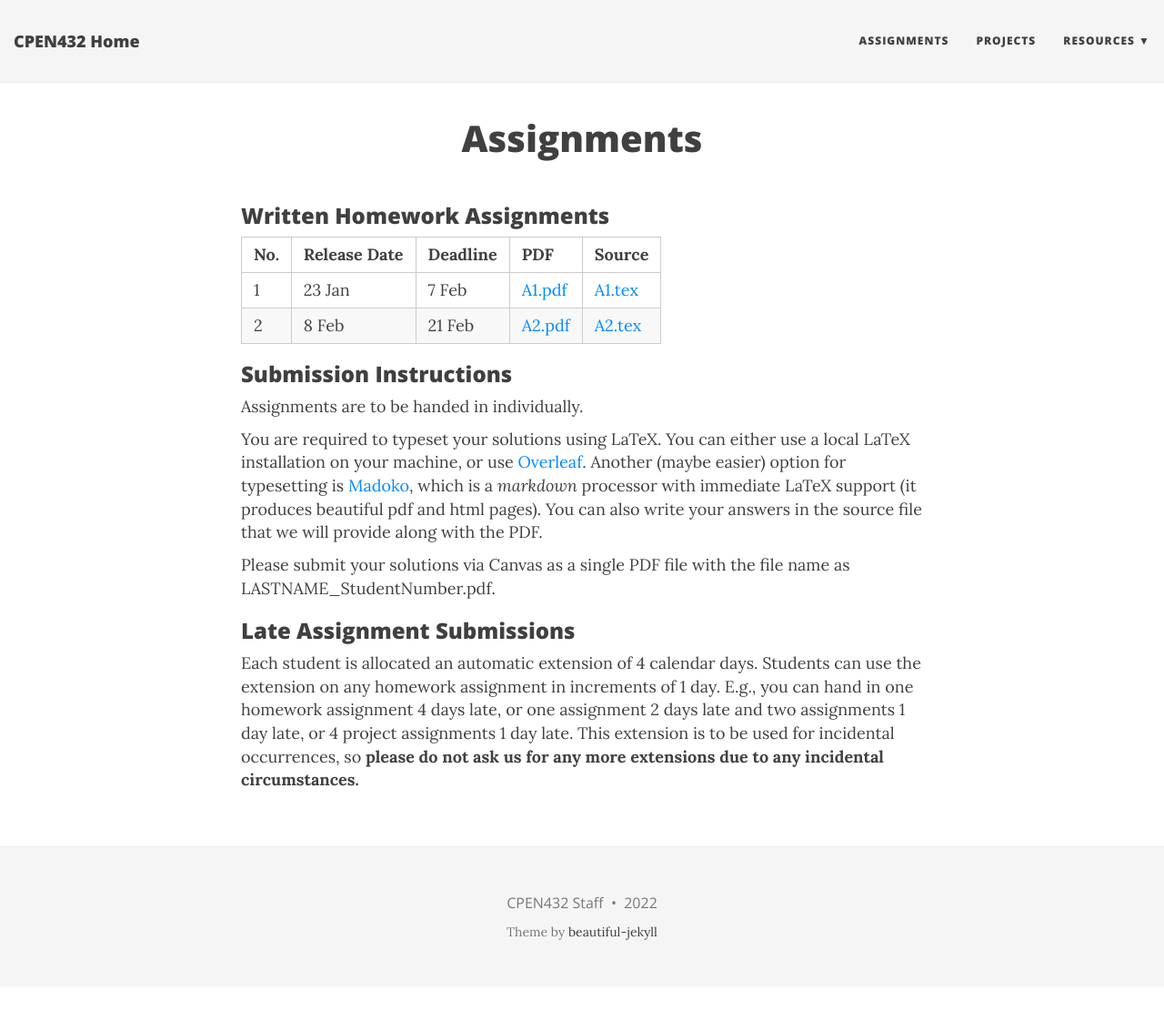
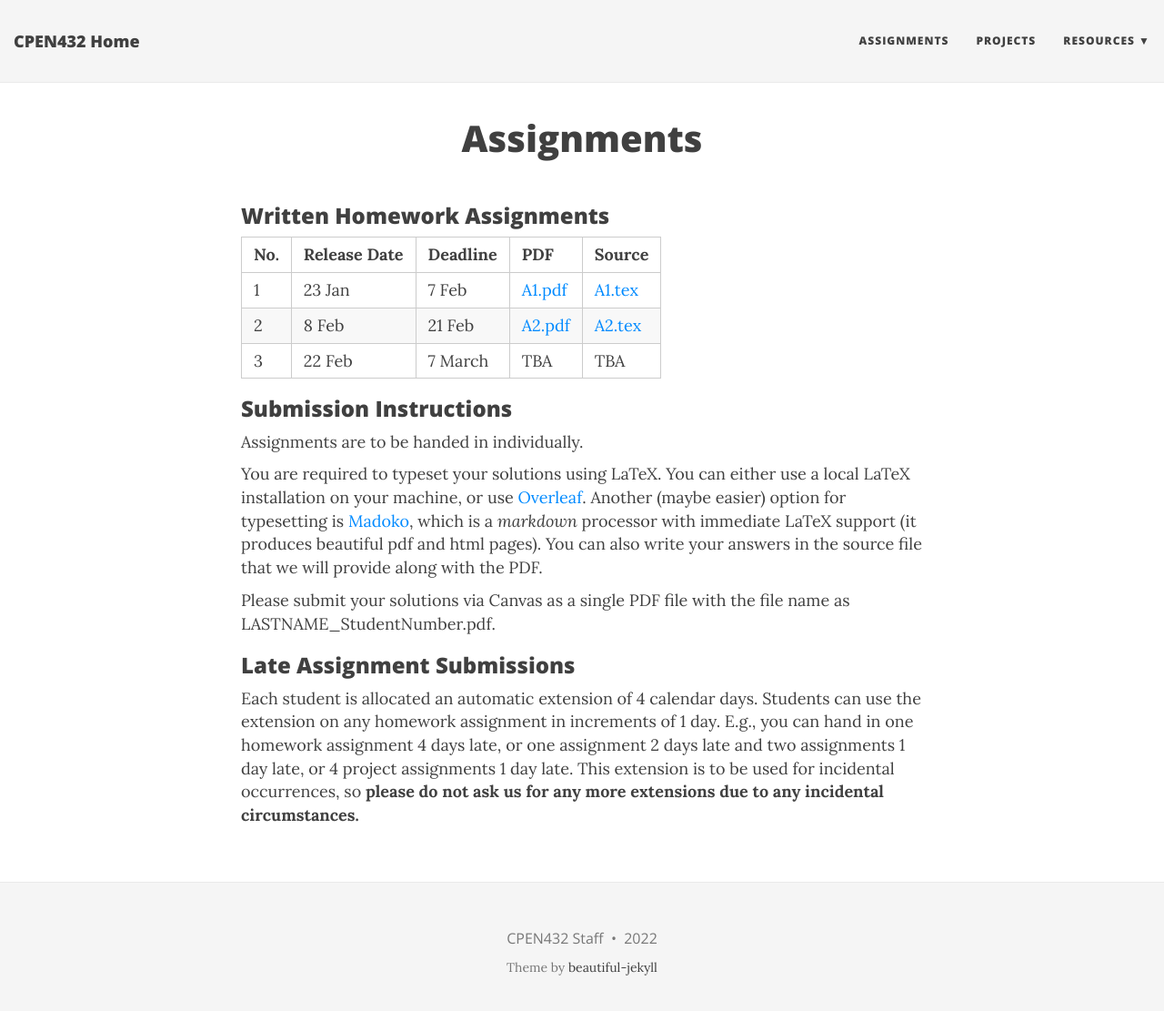
Before and after one commit to CPEN432/cpen432.github.io, a Jekyll site: the page built from assignments.md, in a window 1280 px wide and 1123 px high. Shown: the top 1111 px of the window at 91% size. Built offline with Jekyll 4.4.1, drawn with Linux system fonts in a browser that asks for light colours; nearby versions of some CDN libraries.

Commit message:
Update assignments.md

```diff
--- a/assignments.md
+++ b/assignments.md
@@ -8,6 +8,7 @@ title: Assignments
 |:--------|:-----------------|:-------------|:--------|:-----------|
 |  1  | 23 Jan | 7 Feb | [A1.pdf](https://github.com/CPEN432/cpen432.github.io/blob/main/resources/gujarati-assignments/A1.pdf) | [A1.tex](https://github.com/CPEN432/cpen432.github.io/blob/main/resources/gujarati-assignments/A1.tex) |
 |  2 | 8 Feb | 21 Feb | [A2.pdf](https://github.com/CPEN432/cpen432.github.io/blob/main/resources/gujarati-assignments/A2.pdf) | [A2.tex](https://github.com/CPEN432/cpen432.github.io/blob/main/resources/gujarati-assignments/A2.tex) |
+|  3 | 22 Feb | 7 March | TBA | TBA |
 
 ### Submission Instructions
 
```
